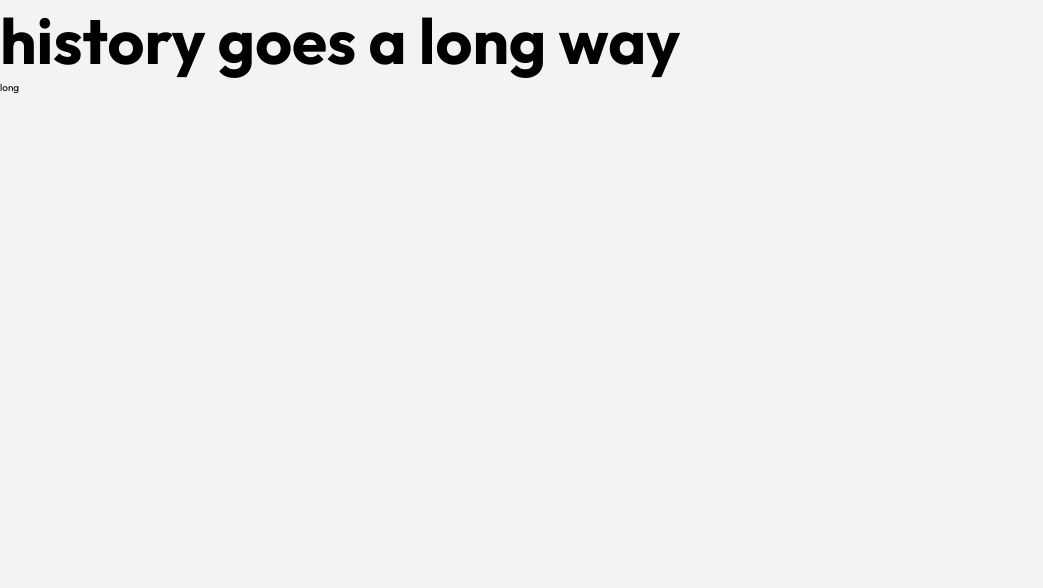
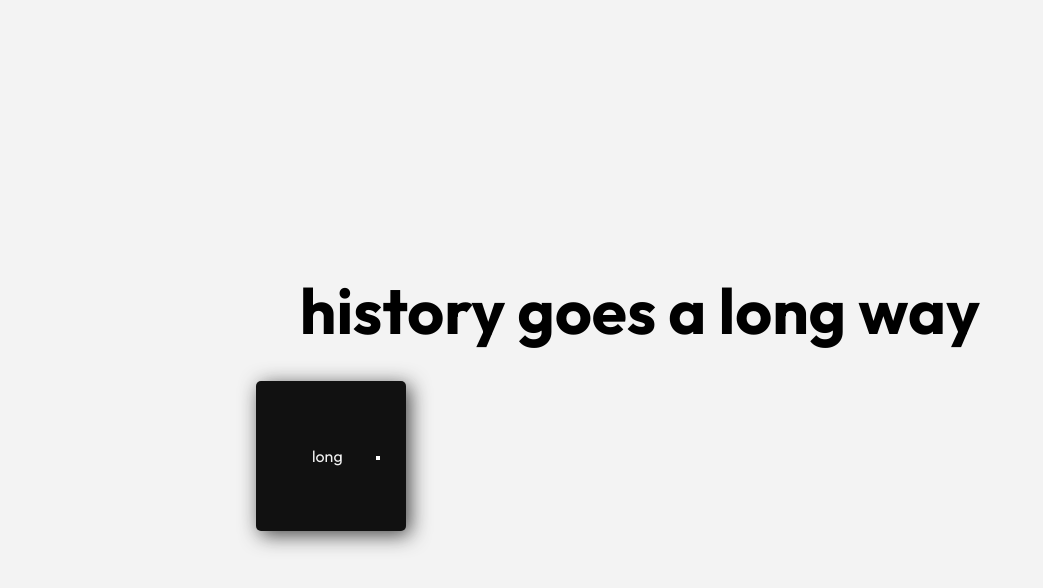
Before and after one commit to soutrnc/one-past-various-histories, a plain HTML site: page index.html in a window 1280 px wide. Shown: the whole page, without its empty margins (0-1043 px from the left). Drawn offline with Linux system fonts and the light colour scheme.

Commit message:
add initial style for intro

```diff
--- a/css/main.css
+++ b/css/main.css
@@ -36,19 +36,30 @@ a {
   font-weight: 300;
 }
 
-/* Header */
-.content--header {
-  font-weight: 300;
+.center {
   display: flex;
   flex-direction: column;
   align-items: center;
   justify-content: center;
+}
+
+.content {
   min-height: 100vh;
+  max-width: 50%;
+  margin: auto;
+  text-align: center;
+}
+
+/* Header */
+.content--header {
+  font-weight: 300;
+  min-height: 100vh;
+  min-width: 100%;
 }
 
 .content--header .title {
+  display: flex;
   position: relative;
-  display: flex;
 }
 
 .content--header .title span.placeholder {
@@ -94,3 +105,50 @@ a {
   visibility: hidden;
   transition: all 0.2;
 }
+
+/* Introduction */
+.content--intro {
+  max-width: 60%;
+}
+
+.cards {
+  position: relative;
+  min-width: 100%;
+}
+
+.cards > .card {
+  position: relative;
+  display: flex;
+  align-items: center;
+  padding-left: 3.5rem;
+  border-radius: 5px;
+  background-color: #111;
+  color: #f3f3f3;
+  font-size: 1rem;
+  text-align: left;
+  height: 150px;
+  width: 150px;
+  margin-top: 30px;
+  transition: 0.5s;
+  box-shadow: 4px 4px 20px rgba(25, 25, 25, 0.8);
+}
+
+.cards > .card:hover {
+  width: 100%;
+  background: linear-gradient(90deg, #111, rgba(25, 25, 25, 0.5));
+  transition: 0.5s ease-in-out;
+}
+
+.cards > .card:hover + h1 {
+  width: calc(100% - (100px * 2));
+  transition: all 0.6s;
+}
+
+.cards > h1 {
+  position: absolute;
+  top: 105px;
+  left: 120px;
+  width: 0;
+  border: 2px solid white;
+  transition: all 0.5s;
+}
```
